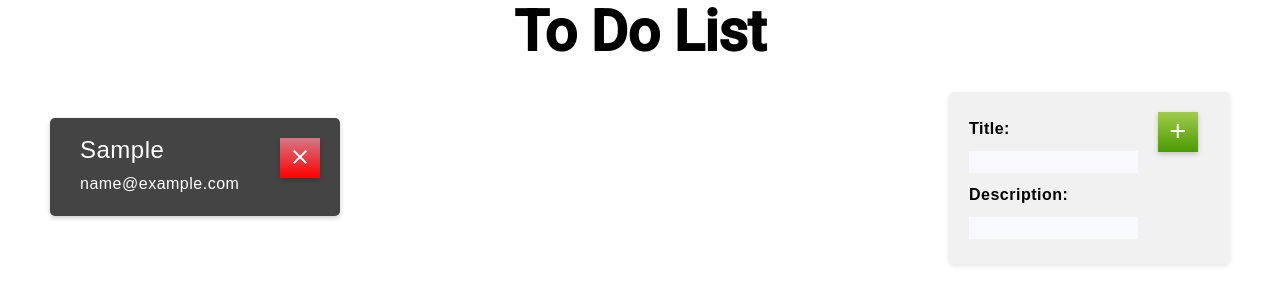
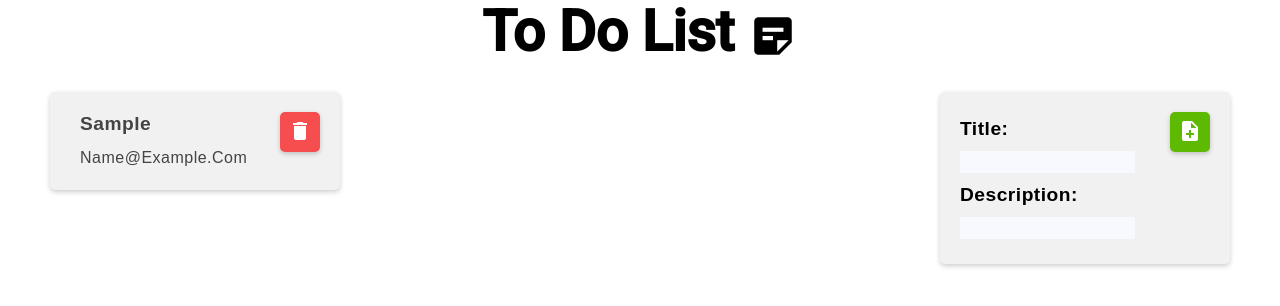
Before and after one commit to nunoconc/angular-project, an Angular app: page / in a window 1280 px wide. Both pictures are taken after typing "Sample", "name@example.com" into the empty fields and a click on the button 1177 px from the left and 132 px from the top of the page. Shown: the top 306 px of the page. Built offline with nearby package versions, Linux system fonts and the light colour scheme.

Commit message:
feat: improve css

```diff
--- a/src/app/add/add.component.css
+++ b/src/app/add/add.component.css
@@ -1,10 +1,13 @@
 .form-container{
   display: flex;
   flex-direction: row;
+  background-color: #f1f1f1;
+  border-radius: 5px;
   padding: 20px;
-  background-color: #f1f1f1; /* Light background */
-  border-radius: 5px; /* Rounded corners */
-  box-shadow: 0 2px 5px rgba(0, 0, 0, 0.1); /* Subtle shadow */
+  box-shadow: 0 2px 5px rgba(0, 0, 0, 0.2);
+  margin: 0 auto;
+  justify-content: space-between;
+  width: 250px;
 }
 
 .text-container{
@@ -17,6 +20,7 @@
   text-align: left;
   font-weight: bold;
   margin: 5px 0;
+  font-size: 120%;
 }
 
 .inputs{
@@ -29,18 +33,19 @@
 
 .button-add{
   color: white;
-  padding: 5px 5px;
+  padding: 5px;
   margin: 0 0 0 20px;
-  width: 40px;
-  height: 40px;
+  border-radius: 5px;
+  min-width: 40px;
+  min-height: 40px;
   align-self: self-start;
+  justify-self: flex-end;
   border: none;
   cursor: pointer;
   box-shadow: 0 2px 5px rgba(0, 0, 0, 0.2);
-  background-color: #4c9a03;
-  background-image: linear-gradient(to bottom, #a1cc4b, #4c9a03);
+  background-color: #5db902;
 }
 
 .button-add:hover{
-  background-image: none;
+  background-color: #326902;
 }
--- a/src/app/add/add.component.html
+++ b/src/app/add/add.component.html
@@ -6,6 +6,6 @@
     <input class="inputs" type="email" id="description" name="description" [(ngModel)]="todoItem.description" required>
   </div>
   <button class="button-add" type="submit">
-    <mat-icon fontIcon="add"></mat-icon>
+    <mat-icon fontIcon="note_add"></mat-icon>
   </button>
 </form>
--- a/src/app/app.component.css
+++ b/src/app/app.component.css
@@ -2,13 +2,23 @@
   display: flex;
   flex-direction: row;
   justify-content: space-between;
-  align-items: flex-start;
-  padding-right: 50px;
-  margin-top: 0;
+  gap: 50px;
+  margin: 0 50px;
   padding-top: 0;
+
+  @media (max-width: 635px) {
+    flex-direction: column-reverse;
+  }
 }
 
 .title-label{
   font-weight: bold;
   text-align: center;
 }
+
+.icon{
+  font-size: 50px;
+  height: 50px;
+  width: 50px;
+  vertical-align: middle;
+}
--- a/src/app/app.component.html
+++ b/src/app/app.component.html
@@ -1,6 +1,9 @@
 <main class="main">
   <div class="content">
-    <h1 class="title-label">{{title}}</h1>
+    <h1 class="title-label">
+      {{title}}
+      <mat-icon class="icon" fontIcon="sticky_note_2"></mat-icon>
+    </h1>
     <div class="content-div">
       <app-list [todoItems]="todoItems" />
       <app-add />
--- a/src/app/app.component.ts
+++ b/src/app/app.component.ts
@@ -4,11 +4,12 @@ import {ListComponent} from "./list/list.component";
 import {TodoItem} from "../types/todoItem";
 import {AddComponent} from "./add/add.component";
 import {TodoItemStorageService} from "../services/todoItemStorageService";
+import {MatIcon} from "@angular/material/icon";
 
 @Component({
   selector: 'app-root',
   standalone: true,
-  imports: [RouterOutlet, ListComponent, AddComponent],
+  imports: [RouterOutlet, ListComponent, AddComponent, MatIcon],
   templateUrl: './app.component.html',
   styleUrl: './app.component.css',
 })
--- a/src/app/item/item.component.css
+++ b/src/app/item/item.component.css
@@ -1,12 +1,11 @@
 .container{
   display: flex;
   flex-direction: row;
-  background-color: #444;
-  color: #fff;
+  background-color: #f1f1f1;
   border-radius: 5px;
   padding: 20px;
   box-shadow: 0 2px 5px rgba(0, 0, 0, 0.2);
-  margin: 10px;
+  margin: 0 auto;
   justify-content: space-between;
   width: 250px;
 }
@@ -18,24 +17,30 @@
 }
 
 .text-title{
-  font-size: 150%;
+  font-weight: bold;
+  font-size: 120%;
   padding-bottom: 10px;
+  text-transform: capitalize;
 }
 
-.butotn-remove{
+.text-description{
+  text-transform: capitalize;
+}
+
+.button-remove{
   color: white;
   padding: 5px 5px;
   margin: 0 0 0 20px;
-  width: 40px;
-  height: 40px;
+  min-width: 40px;
+  min-height: 40px;
   align-self: self-start;
   border: none;
   cursor: pointer;
   box-shadow: 0 2px 5px rgba(0, 0, 0, 0.2);
-  background-color: #ff0021;
-  background-image: linear-gradient(to bottom, #d37784, #ff0000);
+  background-color: #f64e4e;
+  border-radius: 5px;
 }
 
-.butotn-remove:hover{
-  background-image: none;
+.button-remove:hover{
+  background-color: #b00219;
 }
--- a/src/app/item/item.component.html
+++ b/src/app/item/item.component.html
@@ -3,7 +3,7 @@
     <span class="text-title"> {{ todoItem?.title }}</span>
     <span class="text-description"> {{ todoItem?.description }} </span>
   </div>
-  <button class="butotn-remove" (click)="remove()">
-    <mat-icon fontIcon="clear"></mat-icon>
+  <button class="button-remove" (click)="remove()">
+    <mat-icon fontIcon="delete"></mat-icon>
   </button>
 </div>
--- a/src/app/list/list.component.css
+++ b/src/app/list/list.component.css
@@ -1,9 +1,21 @@
 .container-list{
   display: grid;
-  grid-template-columns: repeat(2, 1fr);
-  grid-gap: 10px;
+  grid-template-columns: repeat(4, minmax(50px, 500px));
+  grid-gap: 30px;
   color: #444;
   border-top: 0;
+  margin: 0;
+  padding: 0;
+
+  @media (max-width: 1520px) {
+    grid-template-columns: repeat(3, minmax(50px, 500px));
+  }
+  @media (max-width: 1217px) {
+    grid-template-columns: repeat(2, minmax(50px, 500px));
+  }
+  @media (max-width: 927px) {
+    grid-template-columns: repeat(1, minmax(50px, 500px));
+  }
 }
 
 .container-item{
```
